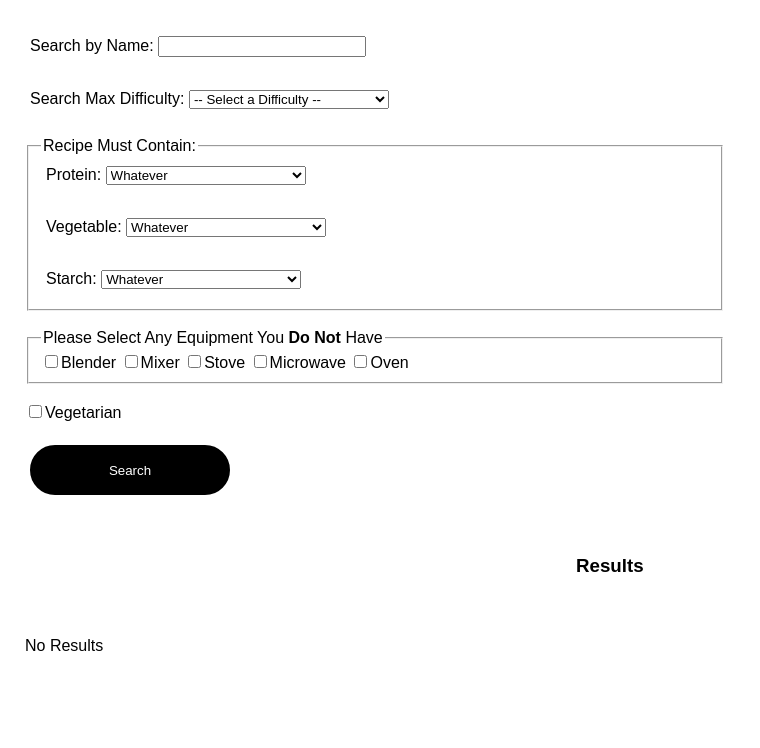
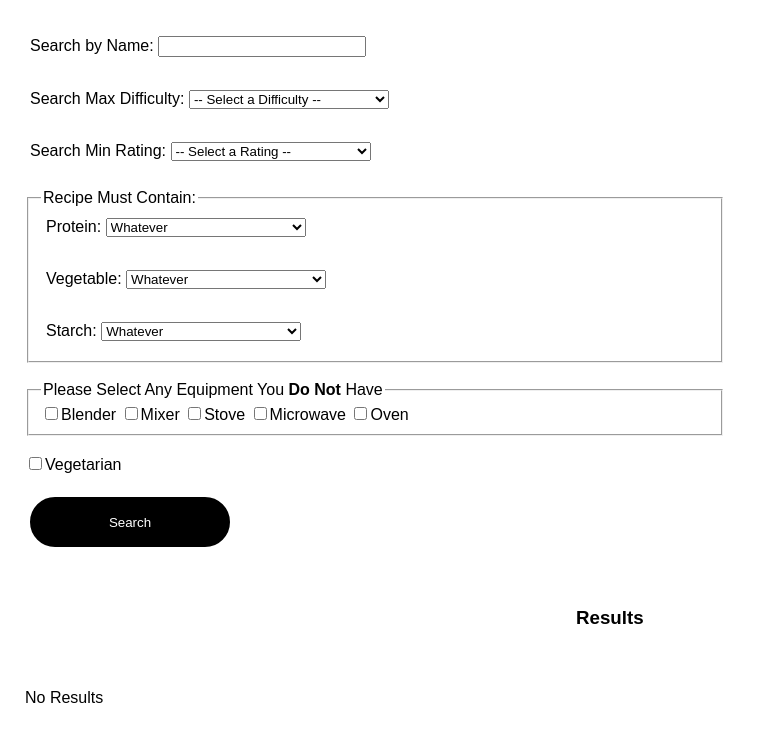
Before and after one commit to jasonjconci/2ManyCooks, a Flask app: template templates/search.html in a window 1280 px wide. Shown: the part 204-952 px from the top of the page, without its empty margins (0-760 px from the left). Before the commit the page ends 855 px from the top, so only its background shows below. Run offline with Flask 2, Linux system fonts and the light colour scheme; the template is opened without the code that fills it, so the values that code supplies are empty.

Commit message:
Added rating

```diff
--- a/templates/search.html
+++ b/templates/search.html
@@ -24,6 +24,18 @@
             <label for="Recipe_Difficulty">Search Max Difficulty: </label>
             <select id="Recipe_Difficulty" name="searchRecipeDifficulty">
                 <option value="none" disabled selected> -- Select a Difficulty -- </option>
+                <option value="1">1</option>
+                <option value="2">2</option>
+                <option value="3">3</option>
+                <option value="4">4</option>
+                <option value="5">5</option>
+            </select>
+        </div>
+        <div class="row">&nbsp;</div>
+        <div id="Recipe_Search_Rating_Wrapper" class="small-block">
+            <label for="Recipe_Rating">Search Min Rating: </label>
+            <select id="Recipe_Rating" name="searchRecipeRating">
+                <option value="none" disabled selected> -- Select a Rating -- </option>
                 <option value="1">1</option>
                 <option value="2">2</option>
                 <option value="3">3</option>
```
